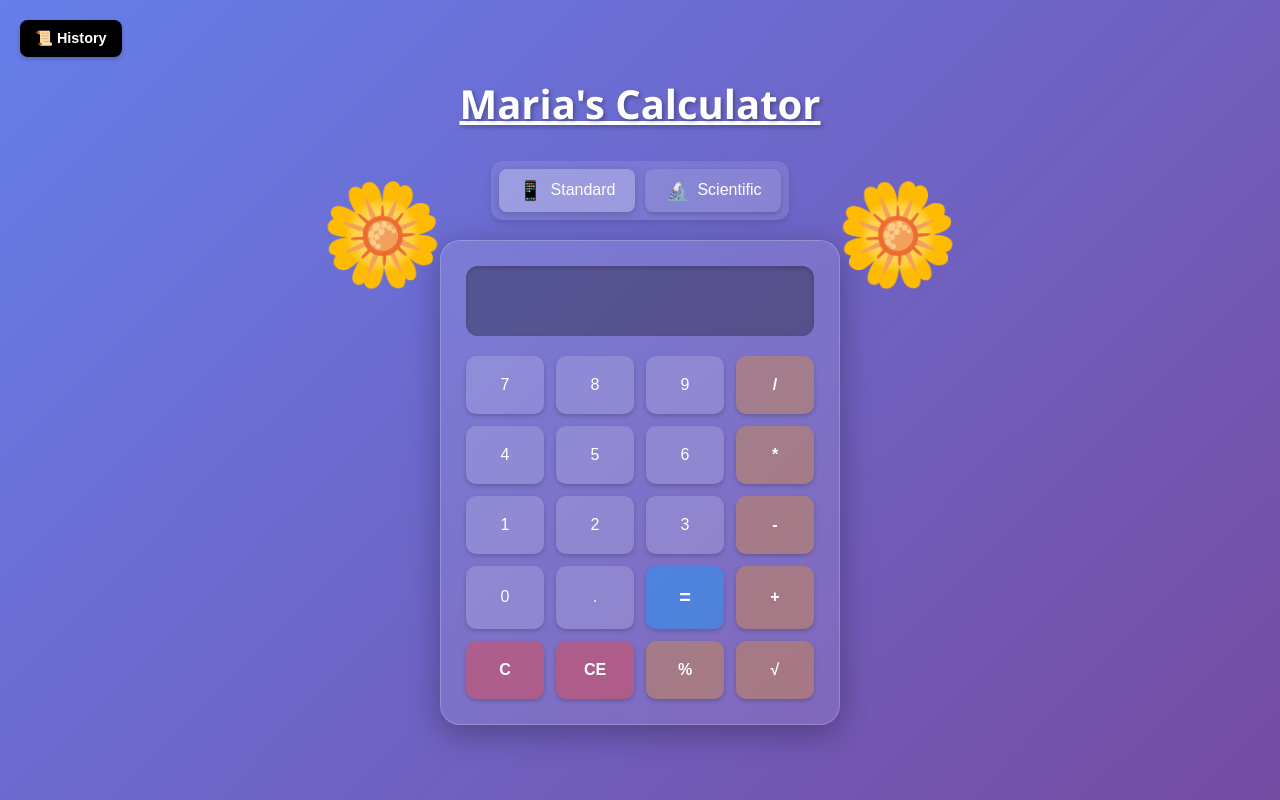
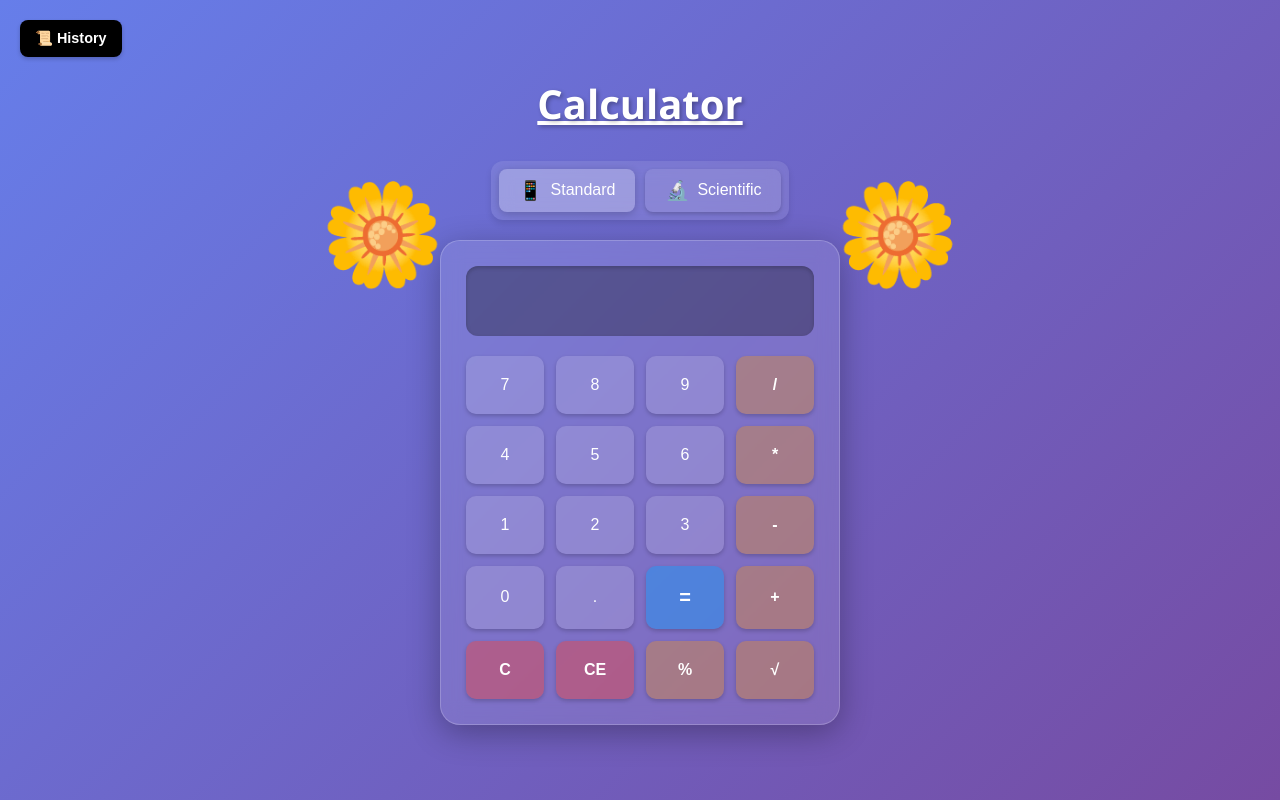
Before and after one commit to dfp-commits/calculator-app, a plain HTML site: page index.html in a window 1280 px wide. Drawn offline with Linux system fonts and the light colour scheme.

Commit message:
Update calculator title from "Maria's Calculator" to "Calculator" for a more generic branding.

```diff
--- a/index.html
+++ b/index.html
@@ -13,7 +13,7 @@
 </head>
 <body>
   <div class="container">
-    <h1 class="title">Maria's Calculator</h1>
+    <h1 class="title">Calculator</h1>
 
     <nav class="breadcrumb">
       <button class="breadcrumb-btn active" data-mode="standard">
```
